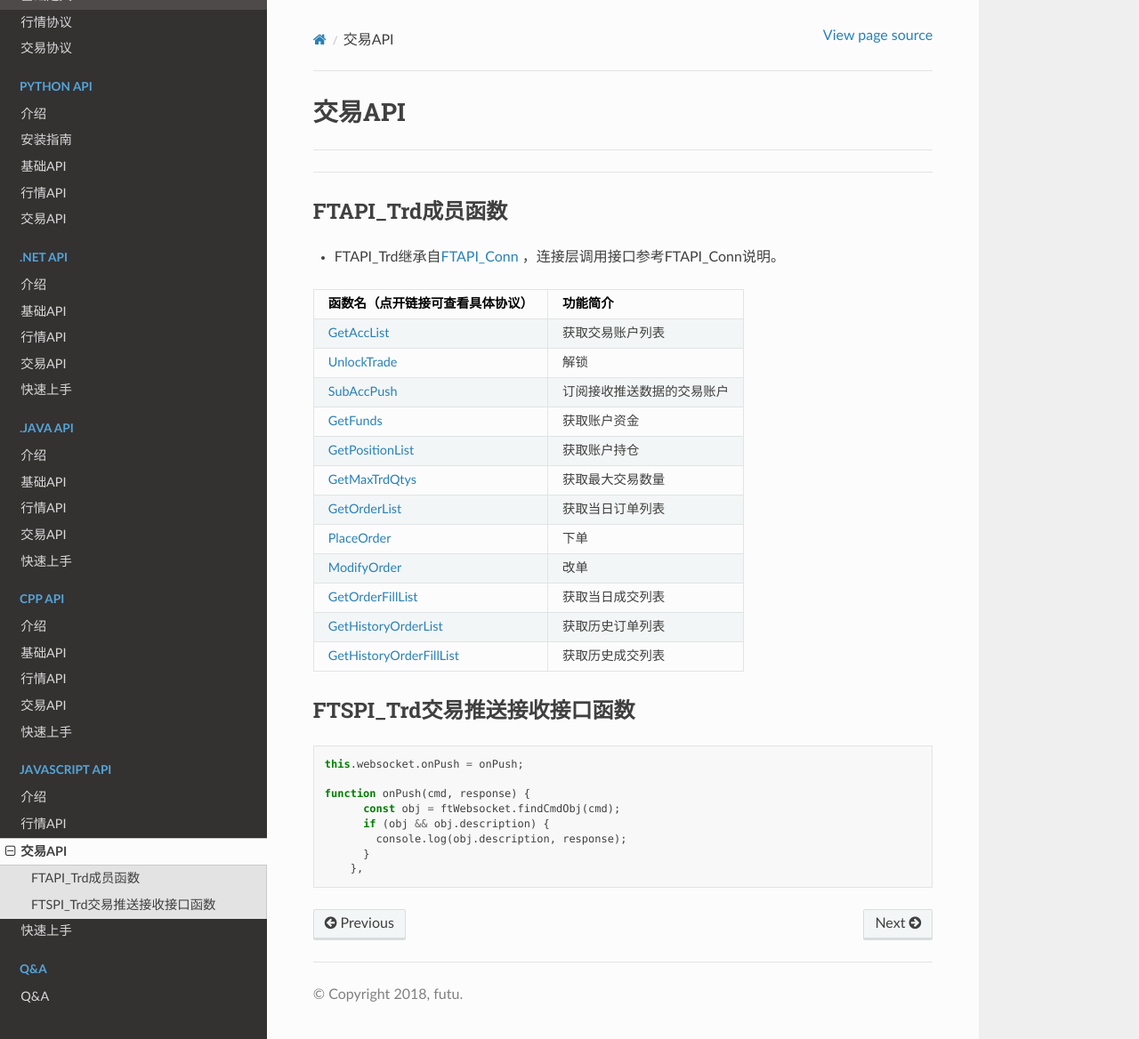
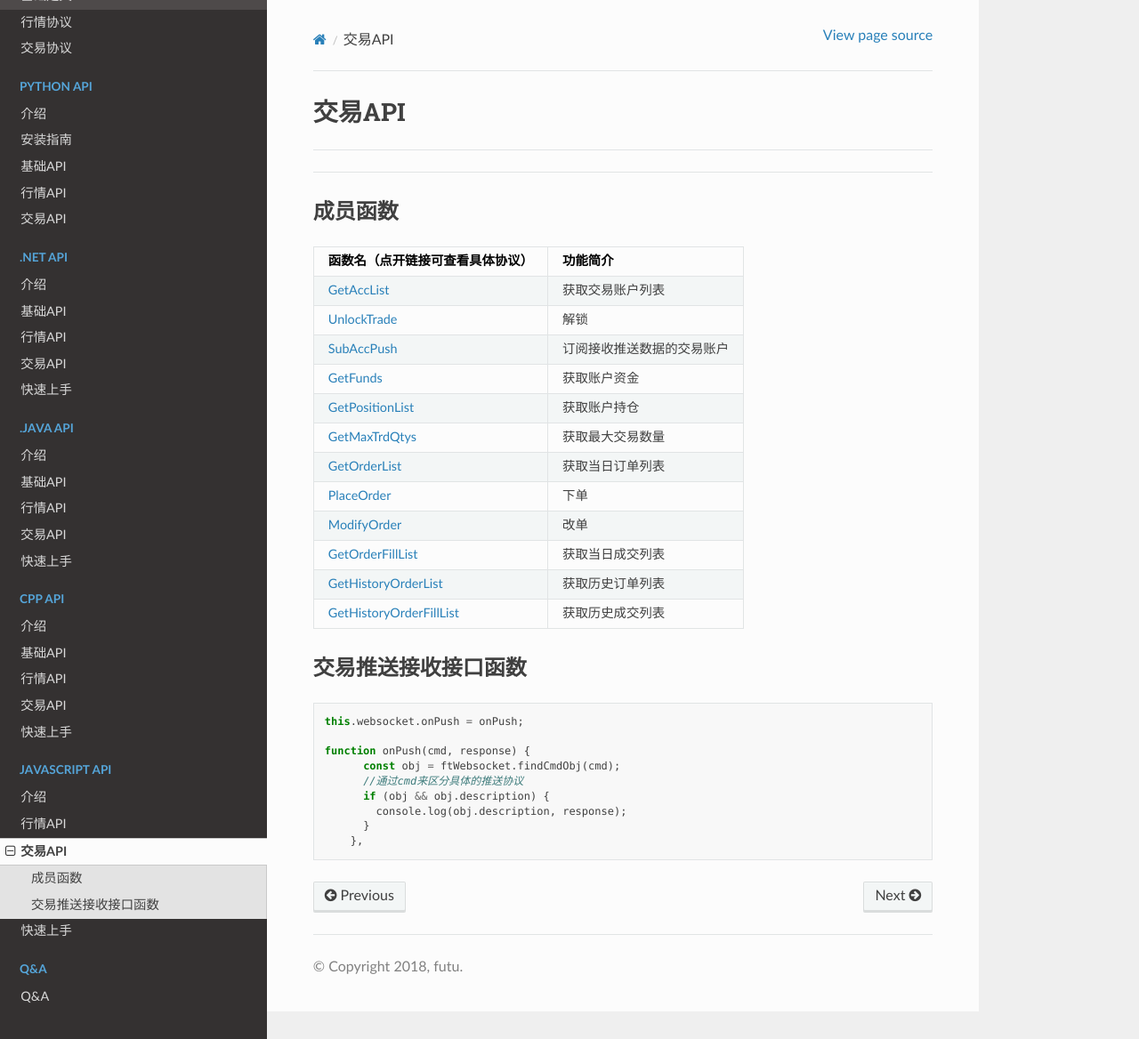
Before and after one commit to FutunnOpen/futu-api-doc, a Sphinx documentation site: the page built from doc_maker/source/javascript/Trade_API.rst, in a window 1280 px wide and 1168 px high. Shown: the whole window at 89% size. Built offline with Sphinx 7.4.7 and the Read the Docs theme 2.0.0, drawn with Linux system fonts in a browser that asks for light colours.

Commit message:
文档遗漏修复

```diff
--- a/doc_maker/source/javascript/Trade_API.rst
+++ b/doc_maker/source/javascript/Trade_API.rst
@@ -29,11 +29,8 @@
 
 
 
-FTAPI_Trd成员函数
+成员函数
 ---------------------
-
-+ FTAPI_Trd继承自\ `FTAPI_Conn <./Base_API.html#ftapi-conn>`_ ，连接层调用接口参考FTAPI_Conn说明。
-
 
 ================================    ==============================================
 函数名（点开链接可查看具体协议）        功能简介
@@ -52,7 +49,7 @@ GetHistoryOrderList_                获取历史订单列表
 GetHistoryOrderFillList_            获取历史成交列表
 ================================    ==============================================
 
-FTSPI_Trd交易推送接收接口函数
+交易推送接收接口函数
 -------------------------------
 
 .. code-block:: js
@@ -61,6 +58,7 @@ FTSPI_Trd交易推送接收接口函数
 
     function onPush(cmd, response) {
           const obj = ftWebsocket.findCmdObj(cmd);
+          //通过cmd来区分具体的推送协议
           if (obj && obj.description) {
             console.log(obj.description, response);
           }
```
Also changed, not shown: doc_maker/source/javascript/Quote_API.rst (+3 -4 lines).
